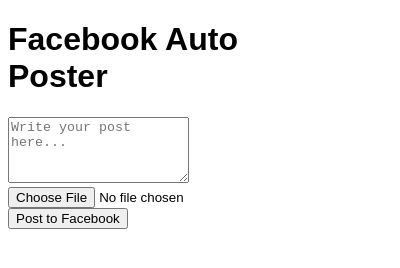
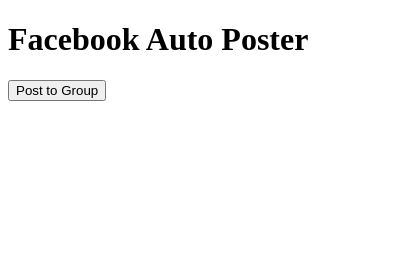
Before and after one commit to valdas159/autoposterr, a browser extension: page popup.html in a window 400 px wide. Drawn offline with Linux system fonts and the light colour scheme.

Commit message:
Update popup.html

```diff
--- a/popup.html
+++ b/popup.html
@@ -4,18 +4,10 @@
     <meta charset="UTF-8">
     <meta name="viewport" content="width=device-width, initial-scale=1.0">
     <title>Facebook Auto Poster</title>
-    <style>
-        body {
-            font-family: Arial, sans-serif;
-            width: 300px;
-        }
-    </style>
+    <script src="popup.js" defer></script>
 </head>
 <body>
     <h1>Facebook Auto Poster</h1>
-    <textarea id="postContent" rows="4" placeholder="Write your post here..."></textarea>
-    <input type="file" id="imageUpload" accept="image/*">
-    <button id="postButton">Post to Facebook</button>
-    <script src="popup.js"></script>
+    <button id="postButton">Post to Group</button>
 </body>
 </html>
```
